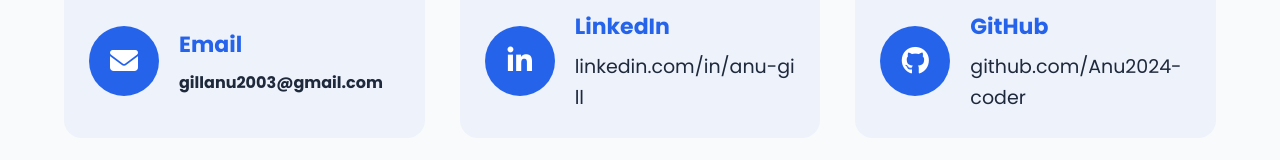
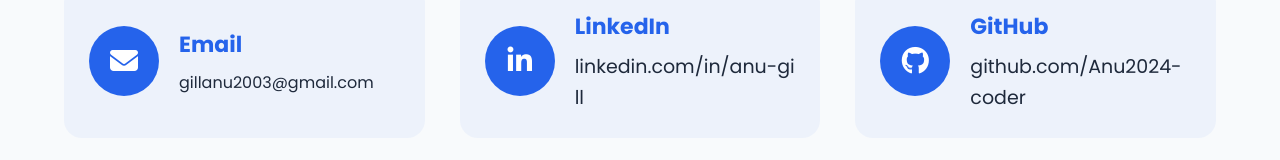
Before and after one commit to Anu2024-coder/My_Portfolio, a plain HTML site: page index.html in a window 1280 px wide. Shown: the part 5219-5379 px from the top of the page. Drawn offline with nearby package versions, Linux system fonts and the light colour scheme.

Commit message:
Update index.html

```diff
--- a/index.html
+++ b/index.html
@@ -1217,7 +1217,7 @@
           </div>
           <div class="contact-details">
             <h3>Email</h3>
-            <h4>gillanu2003@gmail.com</h4>
+            <p>gillanu2003@gmail.com<p>
           </div>
         </div>
         <div class="contact-item">
```
